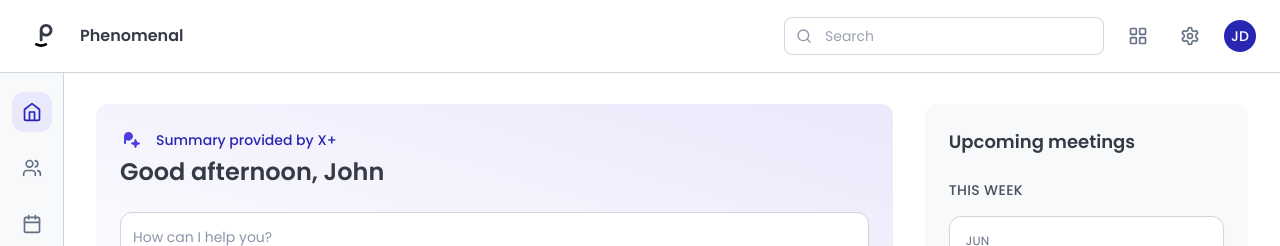
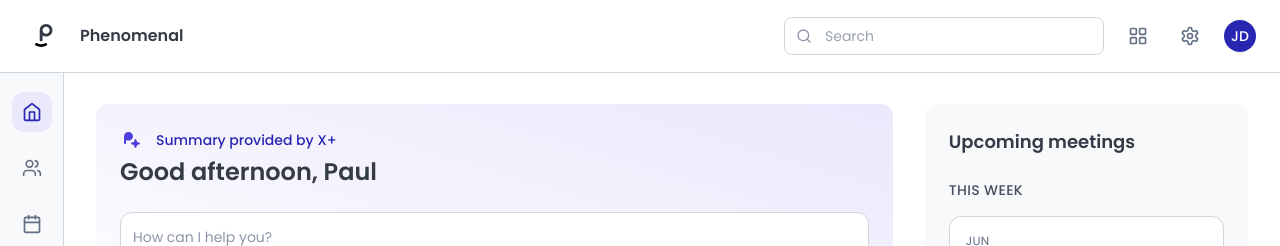
Before and after one commit to pdr-21/ph-style-guide, a React (Vite) app: page / in a window 1280 px wide. Shown: the top 246 px of the page. Built offline with nearby package versions, Linux system fonts and the light colour scheme.

Commit message:
Updated Dashboard.tsx

```diff
--- a/src/pages/Dashboard.tsx
+++ b/src/pages/Dashboard.tsx
@@ -38,7 +38,7 @@ const Dashboard: React.FC<DashboardProps> = ({ onSendMessageAndNavigate }) => {
 
               {/* Greeting */}
               <h1 className="text-2xl font-poppins font-semibold text-n-500">
-                {getGreeting()}, John
+                {getGreeting()}, Paul
               </h1>
 
             </div>
```
